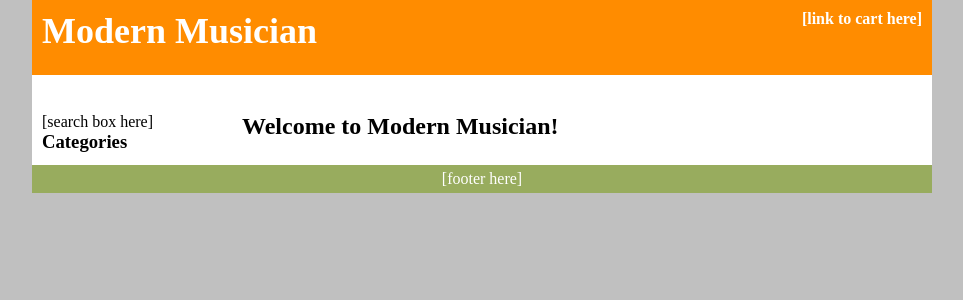
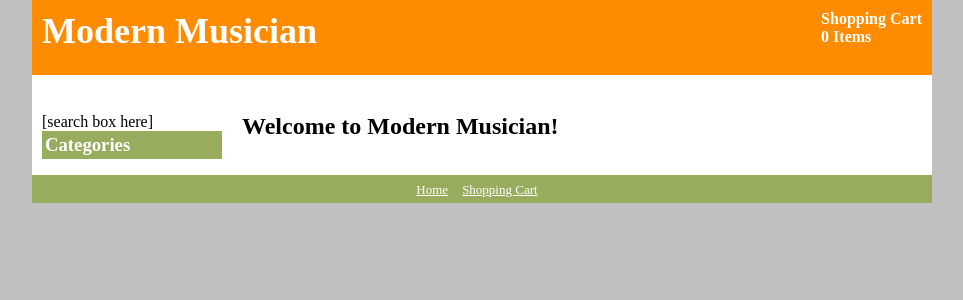
Before and after one commit to dragonII/ecomstore, a Django app: page / in a window 1280 px wide. Shown: the top 300 px of the page, without its empty margins (158-1121 px from the left). Run offline with Django 3.2, Linux system fonts and the light colour scheme; data that the repository does not hold is empty.

Commit message:
finish the shopping cart part

```diff
--- /dev/null
+++ b/ecomstore/catalog/templatetags/catalog_tags.py
@@ -0,0 +1,27 @@
+from django import template
+from cart import shoppingcart
+from catalog.models import Category
+from django.contrib.flatpages.models import FlatPage
+
+register = template.Library()
+
+@register.inclusion_tag("tags/cart_box.html")
+def cart_box(request):
+    cart_item_count = shoppingcart.cart_distinct_item_count(request)
+    return {'cart_item_count' : cart_item_count }
+
+@register.inclusion_tag("tags/category_list.html")
+def category_list(request_path):
+    active_categories = Category.objects.filter(is_active = True)
+    #print "request_path : %s" % request_path
+    #for c in active_categories:
+    #    print "absolute_url : %s" % c.get_absolute_url()
+    return {
+            'active_categories' : active_categories,
+            'request_path' : request_path
+    }
+
+@register.inclusion_tag("tags/footer.html")
+def footer_links():
+    flatpage_list = FlatPage.objects.all()
+    return {'flatpage_list' : flatpage_list }
--- a/ecomstore/ecomstore/settings.py
+++ b/ecomstore/ecomstore/settings.py
@@ -36,6 +36,8 @@ INSTALLED_APPS = (
     'django.contrib.sessions',
     'django.contrib.messages',
     'django.contrib.staticfiles',
+    'django.contrib.sites',
+    'django.contrib.flatpages',
     'catalog',
     'utils',
     'cart',
@@ -49,6 +51,7 @@ MIDDLEWARE_CLASSES = (
     'django.contrib.auth.middleware.AuthenticationMiddleware',
     'django.contrib.messages.middleware.MessageMiddleware',
     'django.middleware.clickjacking.XFrameOptionsMiddleware',
+    'django.contrib.flatpages.middleware.FlatpageFallbackMiddleware',
     #'djangodblog.DBLogMiddleware',
 )
 
@@ -99,6 +102,7 @@ TEMPLATE_DIRS = (
         )
 
 SITE_NAME = 'Modern Musician'
+SITE_ID = 1
 META_KEYWORDS = 'Music, instruments, music accessories, musician supplies'
 META_DESCRIPTION = 'Modern Musician is an online supplier of instruments, sheet music, and other accessories for musicians'
 
--- a/ecomstore/static/css.css
+++ b/ecomstore/static/css.css
@@ -147,3 +147,28 @@ table#shopping_cart th.right, td.right{
 a.cart{
     color:DarkOrange;
 }
+
+h3{
+    background-color:#98AC5E;
+    color:White;
+    padding:3px;
+    margin-bottom:6px;
+}
+
+ul#categories{
+    list-style:none;
+}
+ul#categories li{
+    font-weight:bold;
+    color:#616161;
+}
+ul#categories li a{
+    text-decoration:underline;
+}
+div#footer a{
+    color:White;
+    font-size:small;
+    text-decoration:underline;
+    font-weight:normal;
+    margin-right:10px;
+}
--- a/ecomstore/templates/catalog.html
+++ b/ecomstore/templates/catalog.html
@@ -1,4 +1,6 @@
 {% extends "base.html" %}
+
+{% load catalog_tags %}
 
 {% block site_wrapper %}
 <div id="main">
@@ -6,7 +8,7 @@
     <div id="banner">
         <div class="bannerIEPadder">
             <div class="cart_box">
-            [link to cart here]
+            {% cart_box request %}
             </div>
             Modern Musician
         </div>
@@ -21,7 +23,7 @@
             <div class="sidebarIEPadder">
             [search box here]
             <br />
-            {% include 'tags/category_list.html' %}
+            {% category_list request.path %}
             </div>
         </div>
         <div id="content">
@@ -33,7 +35,7 @@
     </div>
     <div id="footer">
         <div class="footerIEPadder">
-            [footer here]
+            {% footer_links %}
         </div>
     </div>
 </div>
--- /dev/null
+++ b/ecomstore/templates/tags/cart_box.html
@@ -0,0 +1,7 @@
+{% with cart_item_count as cart_count %}
+    <a href="{% url 'show_cart' %}">
+        Shopping Cart
+        <br />
+    </a>
+        {{ cart_count }} Item{{ cart_count|pluralize }}
+{% endwith %}
--- a/ecomstore/templates/tags/category_list.html
+++ b/ecomstore/templates/tags/category_list.html
@@ -1,4 +1,14 @@
 <h3>Categories</h3>
-{% for c in active_categories %}
-    <a href="{{ c.get_absolute_url }}">{{ c.name }}</a><br />
-{% endfor %}
+<ul id="categories">
+{% with active_categories as cats %}
+    {% for c in cats %}
+    <li>
+    {% ifequal c.get_absolute_url request_path %}
+        {{ c.name }}<br />
+    {% else %}
+        <a href="{{ c.get_absolute_url }}" class="category">{{ c.name }}</a><br />
+    {% endifequal %}
+    </li>
+    {% endfor %}
+{% endwith %}
+</ul>
--- /dev/null
+++ b/ecomstore/templates/tags/footer.html
@@ -0,0 +1,7 @@
+<a href="{% url 'catalog_home' %}">Home</a>
+{% with flatpage_list as pages %}
+    {% for page in pages %}
+        <a href="{{ page.url }}">{{ page.title }}</a>
+    {% endfor %}
+{% endwith %}
+<a href="{% url 'show_cart' %}">Shopping Cart</a>
--- a/ecomstore/templates/tags/navigation.html
+++ b/ecomstore/templates/tags/navigation.html
@@ -1,8 +1,7 @@
 <ul>
-    <li><a href="/catalog/">Home</a></li>
-    <li><a href="/catalog/">About</a></li>
-    <li><a href="/catalog/">Privacy</a></li>
-    <li><a href="/catalog/">Products</a></li>
-    <li><a href="/catalog/">Contact</a></li>
+    <li><a href={% url 'catalog_home' %}">Home</a></li>
+    <li><a href="/about/">About</a></li>
+    <li><a href="/privacy-policy/">Privacy</a></li>
+    <li><a href="/contact/">Contact</a></li>
 </ul>
 <div class="cb"></div>
```
Also changed, not shown: ecomstore/templates/flatpages/default.html (added, +10 -0 lines), 2 other files.
